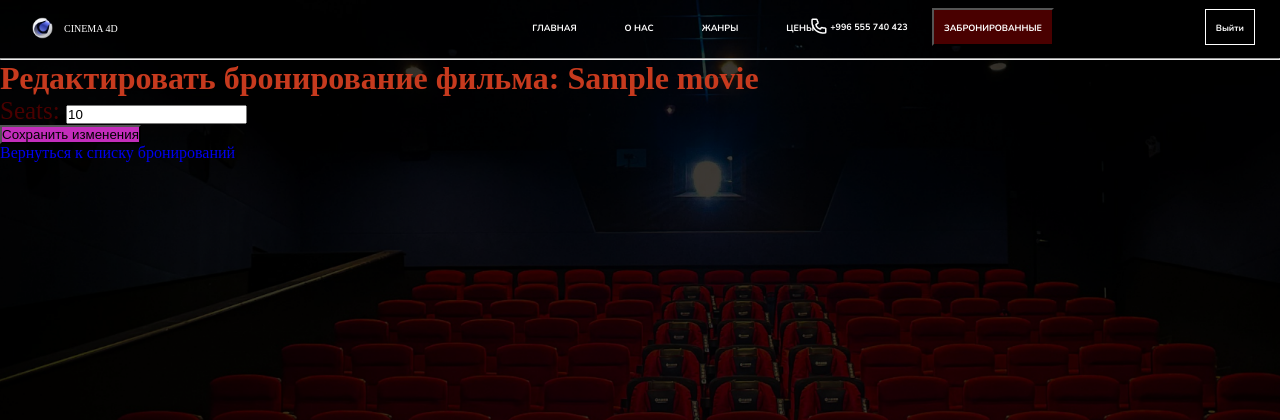
After one commit to bekrahoon/Movie-Reservation-System, a Django app: page /bookings/edit/1/ in a window 1280 px wide. The commit adds this page. Shown: the top 420 px of the page. Run offline with Django 4.2, Linux system fonts and the light colour scheme; a user stored in the database is signed in; tables that the repository leaves empty hold one stand-in row (values such as "Sample post"); some web fonts are replaced.

Commit message:
Add: booking_edit

```diff
--- a/base/admin.py
+++ b/base/admin.py
@@ -54,9 +54,9 @@ class MovieAdminClass(ModelAdmin):
 
 @admin.register(Booking)
 class BookingAdminClass(ModelAdmin):
-    list_display = ["user", "movie", "show_time", "seats"]
+    list_display = ["user", "movie", "seats"]
     search_fields = ("user__username", "movie__title")
-    list_filter = ("movie", "show_time")
+    list_filter = ("movie",)
 
     unfold_enabled = True
     compressed_fields = True
--- a/base/forms.py
+++ b/base/forms.py
@@ -1,24 +1,8 @@
 from django import forms
-from  .models import Booking, Movie
-
-class MovieForm(forms.ModelForm):
-    class Meta:
-        model = Movie
-        fields = ('title', 'description', 'poster', 'genre', 'show_time')
-        widgets = {
-            'title' : forms.TextInput(attrs={'class': 'form-control', 'placeholder':'Movie name'}),
-            'description':  forms.Textarea(attrs={'class': 'form-control', 'placeholder':'Movie description'}),
-            'poster':  forms.ClearableFileInput(attrs={'class': 'form-control'}),
-            'genre': forms.SelectMultiple(attrs={'class': 'form-control'}),
-            'show_time':  forms.DateTimeInput(attrs={'class': 'form-control',  'type':'datetime-local'}),
-        }
+from  .models import Booking
 
 
 class BookingForm(forms.ModelForm):
     class Meta:
         model = Booking
-        fields = ['seats','show_time']
-        widgets = {
-            'show_time':  forms.DateTimeInput(attrs={'class': 'form-control',  'type':'datetime-local'}),
-
-        }
+        fields = ['seats']
--- a/base/models.py
+++ b/base/models.py
@@ -2,6 +2,9 @@ from django.db import models
 from django.contrib.auth import get_user_model
 from .base_model import BaseModel
 from django.utils import timezone
+from django.db import transaction
+from django.core.exceptions import ValidationError
+
 User = get_user_model()
 
 
@@ -28,20 +31,33 @@ class Movie(BaseModel):
 class Booking(BaseModel):
     user = models.ForeignKey(User, on_delete=models.CASCADE)
     movie = models.ForeignKey(Movie, on_delete=models.CASCADE)
-    show_time = models.DateTimeField()
     seats = models.PositiveIntegerField()
-    booked_at = models.DateTimeField(default=timezone.now())
+    booked_at = models.DateTimeField(default=timezone.now)
 
     def can_cancel(self):
         # Проверка, что бронирование можно отменить только до начала сеанса
-        return self.show_time > timezone.now()
+        return self.movie.show_time > timezone.now()
 
     def __str__(self):
-        return f"{self.user.username} - {self.movie.title} - {self.show_time}  - {self.seats} seats"
+        return f"{self.user.username} - {self.movie.title} - {self.movie.show_time} - {self.seats} seats"
+
+
+    def save(self, *args, **kwargs):
+        # Применение транзакции
+        with transaction.atomic():
+            # Проверка доступных мест перед уменьшением
+            if self.seats > self.movie.available_seats:
+                raise ValidationError(f"Not enough available seats. Available: {self.movie.available_seats}")
+
+            # Обновление количества доступных мест
+            self.movie.available_seats -= self.seats
+            self.movie.save()  # Сохранение изменения в фильме
+
+            super().save(*args, **kwargs)  # Сохранение бронирования
 
     class Meta:
         constraints = [
             models.UniqueConstraint(
-                fields=["user", "movie", "show_time"], name="unique_booking"
+                fields=["user", "movie"], name="unique_booking"
             )
         ]
--- /dev/null
+++ b/base/templates/movies/booking_form_edit.html
@@ -0,0 +1,13 @@
+{% extends "index.html" %}
+{% load static %}
+{% block content %}
+    <h1>Редактировать бронирование фильма: {{ movie.title }}</h1>
+
+    <form method="POST">
+        {% csrf_token %}
+        {{ form.as_p }}
+        <button type="submit">Сохранить изменения</button>
+    </form>
+
+    <a href="{% url 'booking_list' %}">Вернуться к списку бронирований</a> <!-- Ссылка для возврата -->
+{% endblock content %}
--- a/base/urls.py
+++ b/base/urls.py
@@ -1,7 +1,7 @@
 from django.conf.urls.static import static
 from django.conf import settings
 from django.urls import path
-from views.booking import booking_create, booking_list
+from views.booking import booking_create, booking_edit, booking_list, cancel_booking
 from views.views import  delete_movie, home, movie_detail
 
 urlpatterns = [
@@ -9,7 +9,10 @@ urlpatterns = [
     path("movies/<int:pk>/", movie_detail, name="movie_detail"),
     path("movies/<int:pk>delete", delete_movie ,name="movie_delete"),
     path("bookings/", booking_list, name="booking_list"),
-    path("bookings/<int:pk>/cancel/", booking_create , name="booking_create"),
+    path("bookings/<int:pk>/create/", booking_create , name="booking_create"),
+    path("bookings/<int:pk>/cancel/",  cancel_booking , name="booking_cancel"),
+    path('bookings/edit/<int:pk>/', booking_edit, name='booking_edit'),
+
 ]
 if settings.DEBUG:
     urlpatterns += static(settings.MEDIA_URL, document_root=settings.MEDIA_ROOT)
--- a/user_register/urls.py
+++ b/user_register/urls.py
@@ -1,9 +1,12 @@
 from django.urls import path
 from django.contrib.auth.views import LoginView
+from views.booking import CustomLoginView
 from views.user import logoutUser, register
 
 urlpatterns = [
     path("register/", register, name="register"),
     path("login/", LoginView.as_view(), name="login"),
     path("logout/", logoutUser, name="logout"),
+    path('accounts/login/', CustomLoginView.as_view(), name='login'),
+
 ]
--- a/views/booking.py
+++ b/views/booking.py
@@ -2,6 +2,7 @@ from django.shortcuts import get_object_or_404, redirect, render
 from django.contrib.auth.decorators import login_required
 from base.forms import BookingForm
 from base.models import Movie, Booking
+from django.contrib.auth import views as auth_views
 from django.contrib import messages
 
 
@@ -15,13 +16,16 @@ def booking_list(request):
 def cancel_booking(request, pk):
     booking = get_object_or_404(Booking, id=pk, user=request.user)
 
+    if booking.can_cancel():
+        # Возвращаем количество мест в доступные места для фильма
+        movie = booking.movie
+        movie.available_seats += booking.seats
+        movie.save()  # Сохраняем изменения в фильме
 
-    if booking.can_cancel():
-        booking.delete()
-        messages.success(request, "Бронирование успешно отменено")
-    else:
-        messages.error(request, " Вы не можете отменить это бронирование ")
+        booking.delete()  # Удаляем бронирование
+
     return redirect("booking_list")
+
 
 
 @login_required
@@ -30,12 +34,50 @@ def booking_create(request, pk):
     if request.method == 'POST':
         form = BookingForm(request.POST)
         if form.is_valid():
-            booking = form.save(commit = False)
-            booking.movie = movie
-            booking.user = request.user
-            booking.save()
-            messages.success(request, "Бронирование успешно создано")
-            return redirect("booking_list")
+            seats = form.cleaned_data['seats']
+            if Booking.objects.filter(user = request.user, movie=movie).exists():
+                form.add_error(None, 'Вы уже забронировали этот фильм.')
+            elif seats > movie.available_seats:
+                form.add_error(None, f'Недостаточно мест. Доступно: {movie.available_seats}')
+            elif seats == 0:
+                form.add_error(None, f' Места не могут быть нулевыми')
+            else:
+                booking = form.save(commit = False)
+                booking.movie = movie
+                booking.user = request.user
+                booking.save()
+                return redirect("booking_list")
     else:
         form =  BookingForm()
     return render(request, "movies/booking_form.html", context={"form":form, "movie":movie})
+
+
+@login_required
+def booking_edit(request, pk):
+    booking = get_object_or_404(Booking, id=pk, user=request.user)
+    movie = booking.movie
+
+    if request.method == 'POST':
+        form = BookingForm(request.POST, instance=booking)
+        if form.is_valid():
+            seats = form.cleaned_data['seats']
+            if seats > movie.available_seats:
+                form.add_error(None, f'Недостаточно мест. Доступно:  {movie.available_seats}')
+            elif seats == 0:
+                form.add_error(None, f' Места не могут быть нулевыми')
+            else:
+                booking = form.save(commit = False)
+                booking.movie = movie
+                booking.user = request.user
+                booking.save()
+                return redirect("booking_list")
+    else:
+        form = BookingForm(instance=booking)
+
+    return render(request, "movies/booking_form_edit.html", context={"form": form, "movie": movie})
+
+
+class CustomLoginView(auth_views.LoginView):
+    def get(self, request, *args, **kwargs):
+        messages.info(request, "Пожалуйста, войдите или зарегистрируйтесь, чтобы получить доступ к этой странице.")
+        return super().get(request, *args, **kwargs)
--- a/views/views.py
+++ b/views/views.py
@@ -1,9 +1,7 @@
 from django.contrib.admin.views.decorators import staff_member_required
 from django.shortcuts import get_object_or_404, redirect, render
 from django.http import HttpRequest
-from base.forms import MovieForm
-from base.models import Booking, Movie
-from django.contrib import messages
+from base.models import Movie
 
 def home(request: HttpRequest):
     movies = Movie.objects.all()
```
Also changed, not shown: base/templates/movies/booking_list.html (+9 -3 lines), templates/index.html (line endings or trailing spaces).
